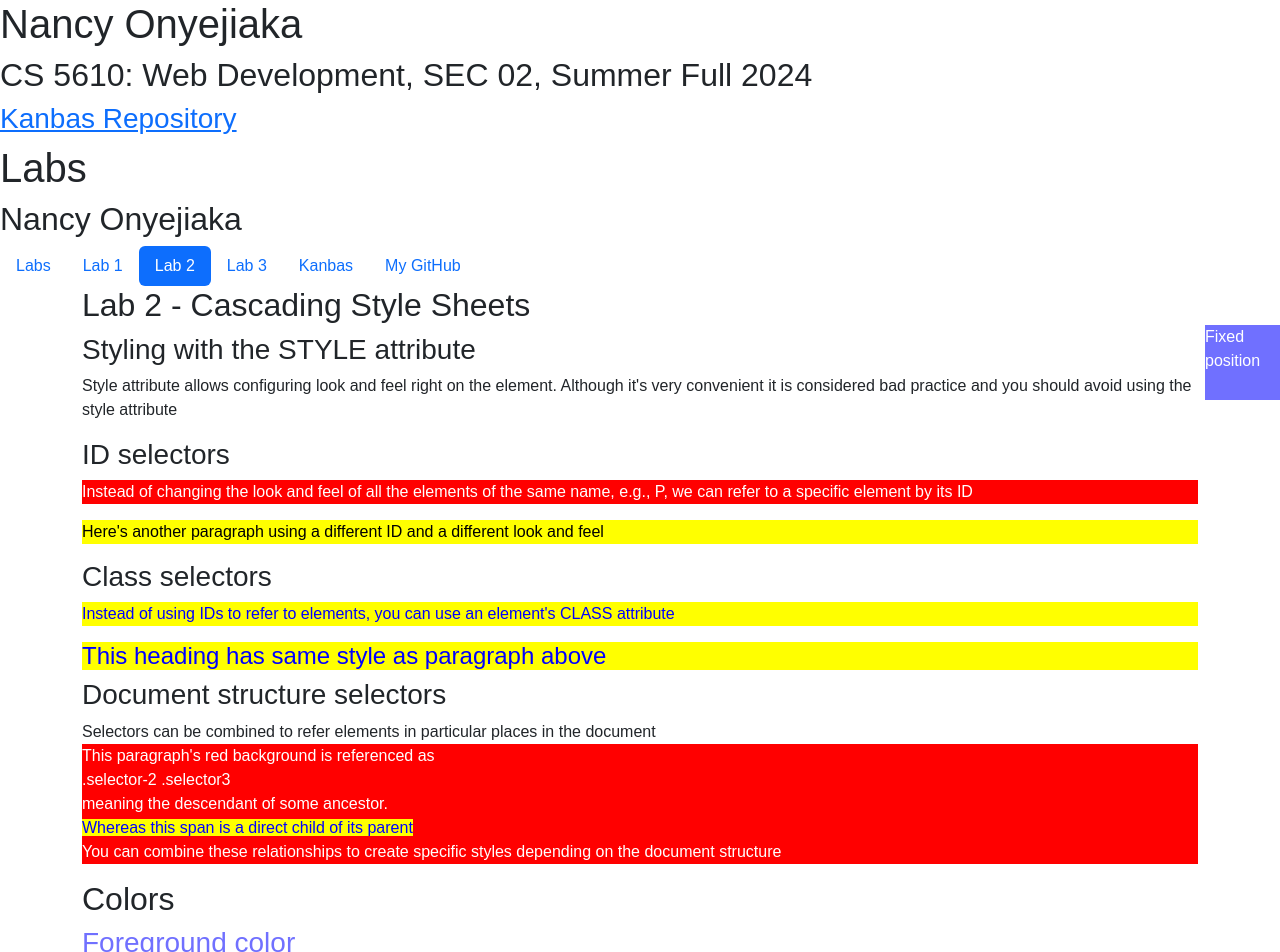
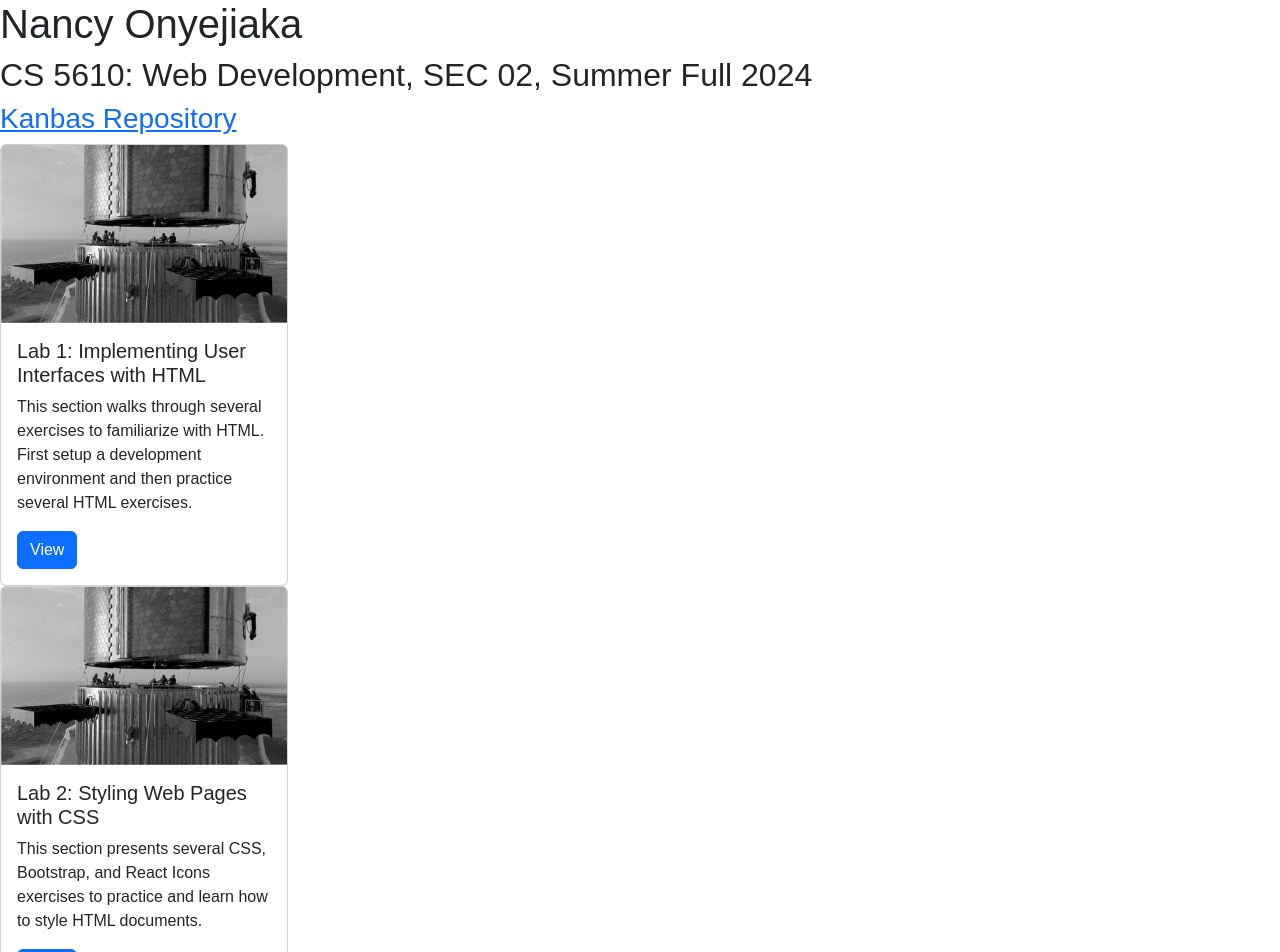
Before and after one commit to nancyonyejiaka/kanbas-react-web-app, a React (Create React App) app: page / in a window 1280 px wide. Before the commit this address led to /#/Labs/Lab2. Shown: the top 952 px of the page. Built offline with nearby package versions, Linux system fonts and the light colour scheme.

Commit message:
created new landing page

```diff
--- a/src/App.tsx
+++ b/src/App.tsx
@@ -1,6 +1,7 @@
 import React from 'react';
 import Labs from './Labs';
 import Kanbas from './Kanbas';
+import Landing from './Landing';
 import './App.css';
 import './index.css';
 import { HashRouter, Route, Routes, Navigate } from 'react-router-dom';
@@ -9,18 +10,8 @@ function App() {
   return (
     <HashRouter>
       <div className="h-100">
-        <h1> Nancy Onyejiaka </h1>
-        <h2> CS 5610: Web Development, SEC 02, Summer Full 2024 </h2>
-        <h3>
-          <a
-            id="wd-github"
-            href="https://github.com/nancyonyejiaka/kanbas-react-web-app"
-          >
-            Kanbas Repository
-          </a>
-        </h3>
         <Routes>
-          <Route path="/" element={<Navigate to="Labs" />} />
+          <Route path="/" element={<Landing />} />
           <Route path="/Labs/*" element={<Labs />} />
           <Route path="/Kanbas/*" element={<Kanbas />} />
         </Routes>
--- /dev/null
+++ b/src/Landing/Data/assignments.json
@@ -0,0 +1,23 @@
+[
+    {
+      "_id": "A1",
+      "title": "A1: Implementing the Kanbas User Interface",
+      "description": "This section walks through several exercises to familiarize with HTML. First setup a development environment and then practice several HTML exercises.",
+      "info": "https://docs.google.com/document/d/1Be6DuOX38sFftYGDGQm5AFEQ0XczSE8DZ1GzL1Jq-uo/edit",
+      "url": "https://a2--nancy-onyejiaka-kanbas.netlify.app/#/Kanbas/Dashboard"
+    },
+    {
+      "_id": "A2",
+      "title": "A2: Styling Kanbas with CSS and Bootstrap",
+      "description": "This section presents several CSS, Bootstrap, and React Icons exercises to practice and learn how to style HTML documents.",
+      "info": "https://docs.google.com/document/d/15HCbXzm5XIgrg4bpLZbyWGW8DHMjNeKeZTzrGlJ-7-0/edit?tab=t.0#heading=h.aacpadg8d0aw",
+      "url": "https://a2--nancy-onyejiaka-kanbas.netlify.app/#/Labs/Lab2"
+    },
+    {
+      "_id": "A3",
+      "title": "A3: Implementing a Data Driven Kanbas Application",
+      "description": "This section presents JavaScript and React.js examples to program the browser, interact with the user, and generate dynamic user interfaces.",
+      "info": "https://docs.google.com/document/d/199D_kFcNpMcSCQOF-N5l0XZmdnWusdiT9VSwDPA98h8/edit#heading=h.lvo7cbqkc99x",
+      "url": "https://a3--nancy-onyejiaka-kanbas.netlify.app/#/Kanbas/Dashboard"
+    }
+  ]
--- /dev/null
+++ b/src/Landing/Data/index.tsx
@@ -0,0 +1,3 @@
+import labs from './labs.json';
+import assignments from './assignments.json';
+export { labs, assignments };
--- /dev/null
+++ b/src/Landing/Data/labs.json
@@ -0,0 +1,20 @@
+[
+  {
+    "_id": "L1",
+    "title": "Lab 1: Implementing User Interfaces with HTML",
+    "description": "This section walks through several exercises to familiarize with HTML. First setup a development environment and then practice several HTML exercises.",
+    "url": "https://a1--nancy-onyejiaka-kanbas.netlify.app/#/Labs/Lab1"
+  },
+  {
+    "_id": "L2",
+    "title": "Lab 2: Styling Web Pages with CSS",
+    "description": "This section presents several CSS, Bootstrap, and React Icons exercises to practice and learn how to style HTML documents.",
+    "url": "https://a2--nancy-onyejiaka-kanbas.netlify.app/#/Labs/Lab2"
+  },
+  {
+    "_id": "L3",
+    "title": "Lab 3: Creating Single Page Applications with React.js",
+    "description": "This section presents JavaScript and React.js examples to program the browser, interact with the user, and generate dynamic user interfaces.",
+    "url": "https://a3--nancy-onyejiaka-kanbas.netlify.app/#/Labs/Lab3"
+  }
+]
--- /dev/null
+++ b/src/Landing/index.tsx
@@ -0,0 +1,38 @@
+import { Link } from 'react-router-dom';
+import * as data from './Data';
+
+export default function Landing() {
+  const labs = data.labs;
+  return (
+    <div className="h-100">
+      <h1> Nancy Onyejiaka </h1>
+      <h2> CS 5610: Web Development, SEC 02, Summer Full 2024 </h2>
+      <h3>
+        <a
+          id="wd-github"
+          href="https://github.com/nancyonyejiaka/kanbas-react-web-app"
+        >
+          Kanbas Repository
+        </a>
+      </h3>
+
+      {labs.map((lab: any) => (
+        <div className="card" style={{ width: '18rem' }}>
+          <img src="images/stacked.jpg" className="card-img-top" alt="" />
+          <div className="card-body">
+            <h5 className="card-title">{`${lab.title}`}</h5>
+            <p className="card-text">{`${lab.description}`}</p>
+            <Link
+              id="landing-view-lab"
+              key={`${lab.title}`}
+              to={`${lab.url}`}
+              className="btn btn-primary"
+            >
+              View
+            </Link>
+          </div>
+        </div>
+      ))}
+    </div>
+  );
+}
```
